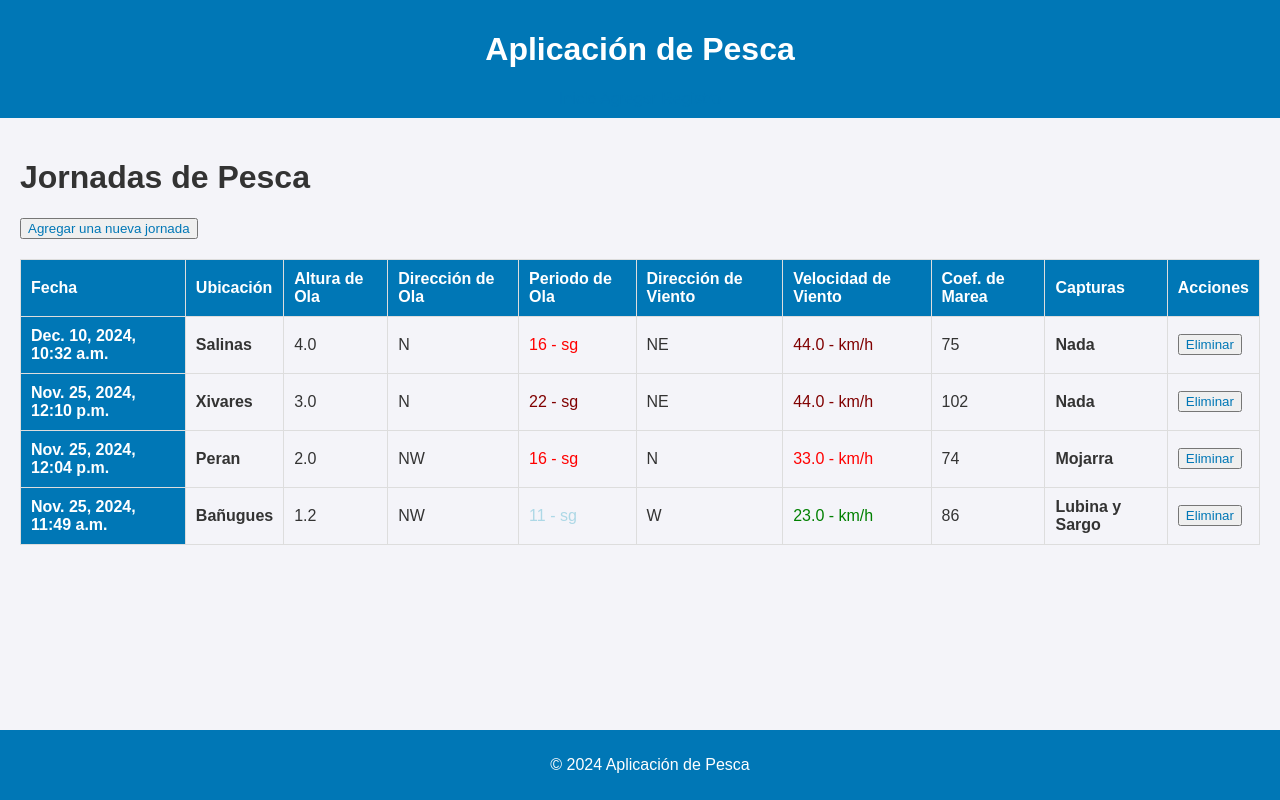
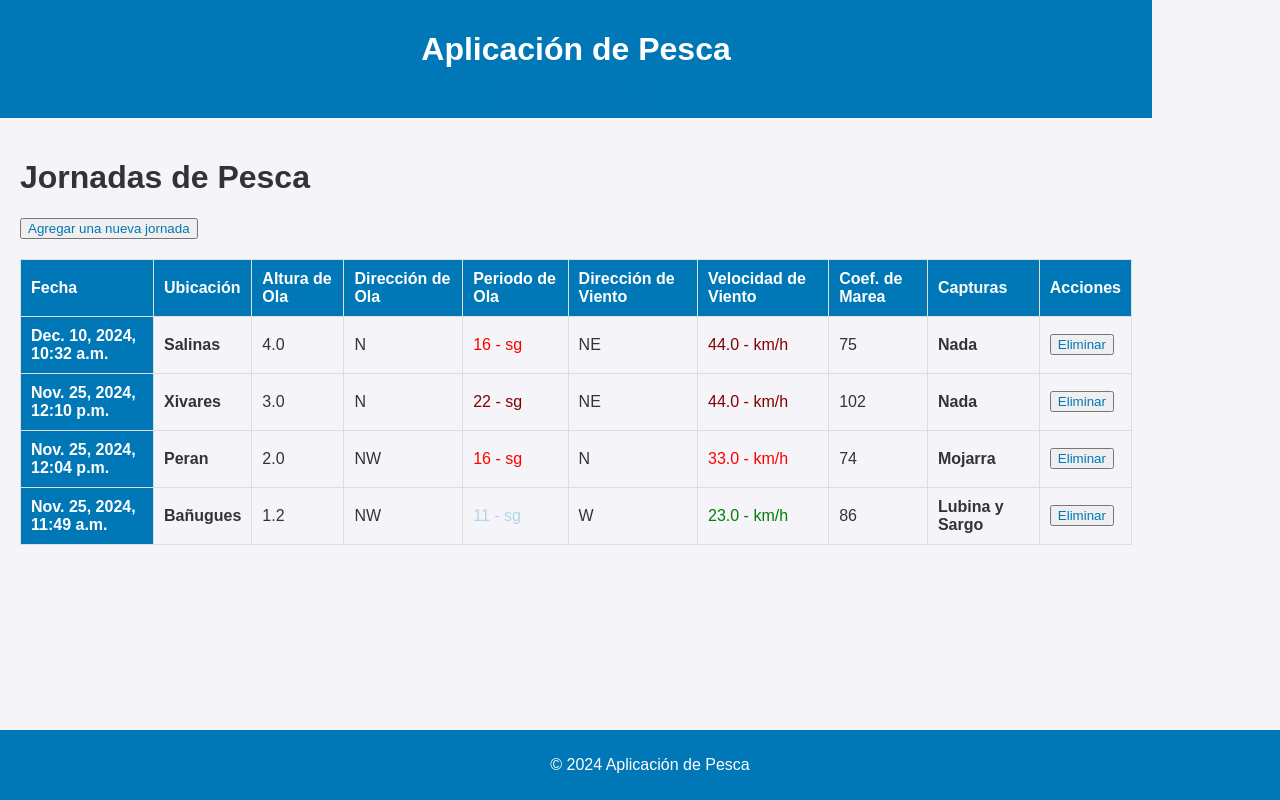
Before and after one commit to Disonante/Proyecto_de_Pesca, a Django app: page / in a window 1280 px wide. Run offline with Django 5.2, Linux system fonts and the light colour scheme; data comes from the database, SQL or seed files in the repository.

Commit message:
Update styles.css

```diff
--- a/pesca/static/css/styles.css
+++ b/pesca/static/css/styles.css
@@ -13,3 +13,8 @@
 .velocidad-granate {
     color: maroon;
 }
+
+body {
+    width:90%;
+    margin:90%;
+}
```
